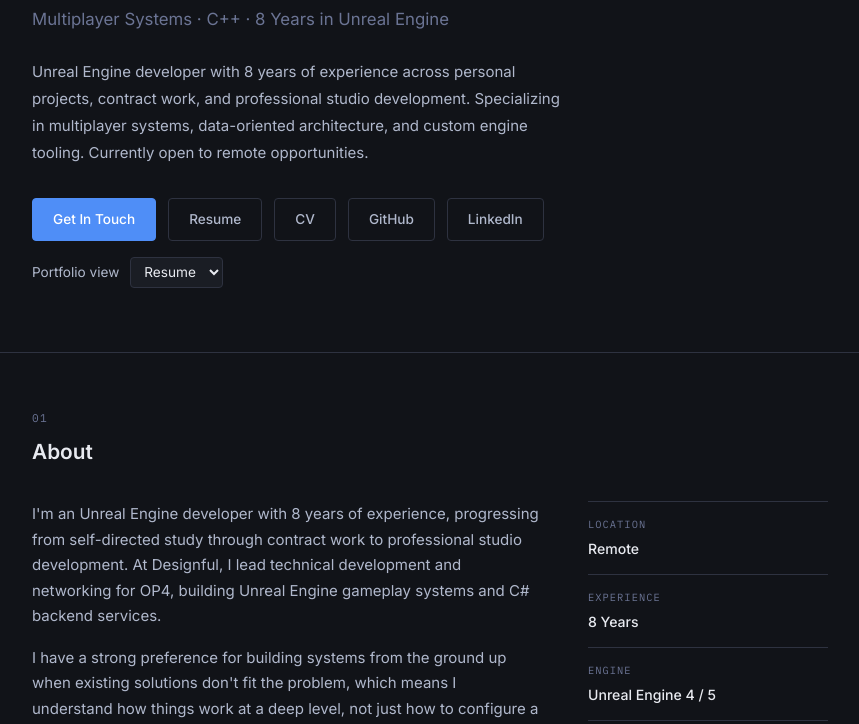
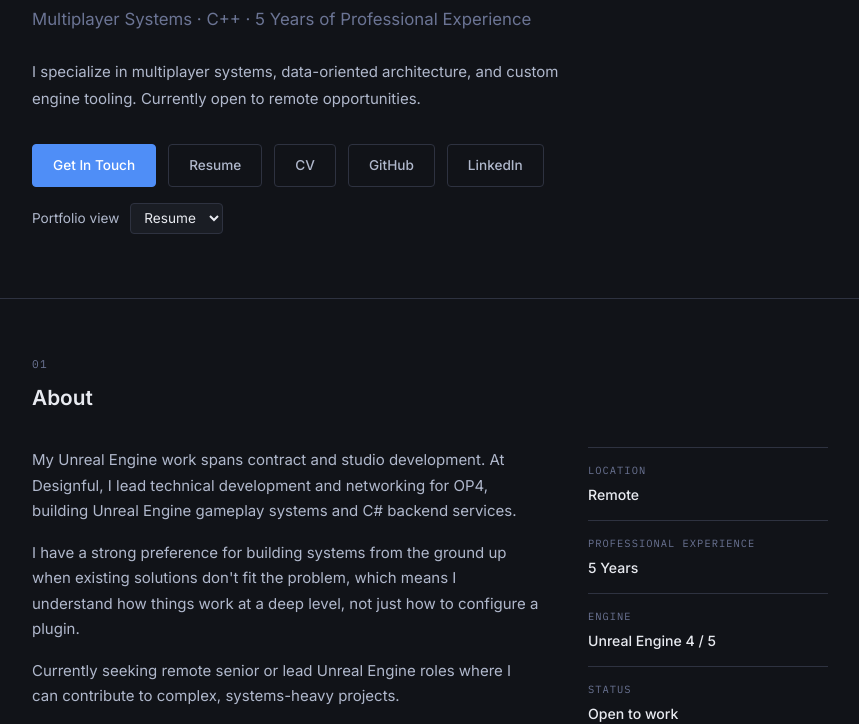
Before and after one commit to Logan-Dye/Logan-Dye.github.io, a plain HTML site: page index.html in a window 1280 px wide. Shown: the part 238-962 px from the top of the page, without its empty margins (210-1069 px from the left). Drawn offline with Linux system fonts and the light colour scheme.

Commit message:
clarify professional experience

```diff
--- a/index.html
+++ b/index.html
@@ -10,12 +10,12 @@
 
   <!-- Open Graph -->
   <meta property="og:title" content="Logan Dye - Unreal Engine Developer" />
-  <meta property="og:description" content="Senior Unreal Engine developer with 8 years of experience in multiplayer systems, C++, and data-oriented architecture. Open to remote opportunities." />
+  <meta property="og:description" content="Senior Unreal Engine developer with 5 years of professional experience in multiplayer systems, C++, and data-oriented architecture. Open to remote opportunities." />
   <meta property="og:type" content="website" />
   <meta property="og:url" content="https://logan-dye.github.io/" />
   <meta name="twitter:card" content="summary" />
   <meta name="twitter:title" content="Logan Dye - Unreal Engine Developer" />
-  <meta name="twitter:description" content="Senior Unreal Engine developer with 8 years of experience in multiplayer systems, C++, and data-oriented architecture." />
+  <meta name="twitter:description" content="Senior Unreal Engine developer with 5 years of professional experience in multiplayer systems, C++, and data-oriented architecture." />
 
   <link rel="preconnect" href="https://fonts.googleapis.com" />
   <link rel="preconnect" href="https://fonts.gstatic.com" crossorigin />
@@ -499,9 +499,9 @@
     <div class="container">
       <p class="hero-tag">Senior Unreal Engine Developer</p>
       <h1 class="hero-name">Logan Dye</h1>
-      <p class="hero-title">Multiplayer Systems · C++ · 8 Years in Unreal Engine</p>
+      <p class="hero-title">Multiplayer Systems · C++ · 5 Years of Professional Experience</p>
       <p class="hero-desc">
-        Unreal Engine developer with 8 years of experience across personal projects, contract work, and professional studio development. Specializing in multiplayer systems, data-oriented architecture, and custom engine tooling. Currently open to remote opportunities.
+        I specialize in multiplayer systems, data-oriented architecture, and custom engine tooling. Currently open to remote opportunities.
       </p>
       <div class="hero-links">
         <a href="mailto:dye.logan@pm.me" class="btn btn-primary">Get In Touch</a>
@@ -527,7 +527,7 @@
         <h2 class="section-title">About</h2>
         <div class="about-grid">
           <div class="about-text">
-            <p>I'm an Unreal Engine developer with 8 years of experience, progressing from self-directed study through contract work to professional studio development. At Designful, I lead technical development and networking for OP4, building Unreal Engine gameplay systems and C# backend services.</p>
+            <p>My Unreal Engine work spans contract and studio development. At Designful, I lead technical development and networking for OP4, building Unreal Engine gameplay systems and C# backend services.</p>
             <p>I have a strong preference for building systems from the ground up when existing solutions don't fit the problem, which means I understand how things work at a deep level, not just how to configure a plugin.</p>
             <p>Currently seeking remote senior or lead Unreal Engine roles where I can contribute to complex, systems-heavy projects.</p>
           </div>
@@ -537,8 +537,8 @@
               <span class="meta-value">Remote</span>
             </div>
             <div class="meta-row">
-              <span class="meta-label">Experience</span>
-              <span class="meta-value">8 Years</span>
+              <span class="meta-label">Professional Experience</span>
+              <span class="meta-value">5 Years</span>
             </div>
             <div class="meta-row">
               <span class="meta-label">Engine</span>
```
